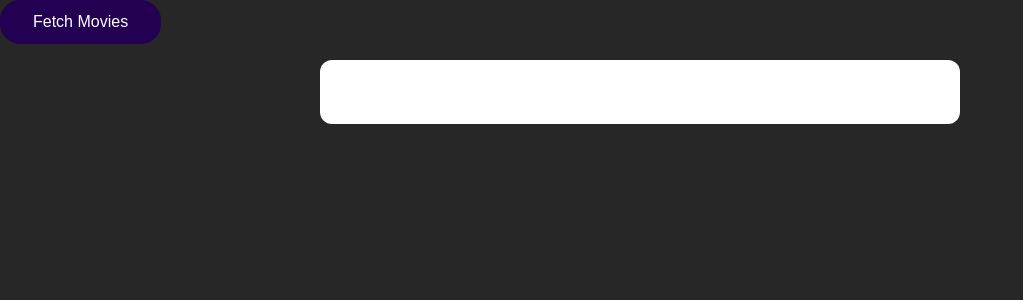
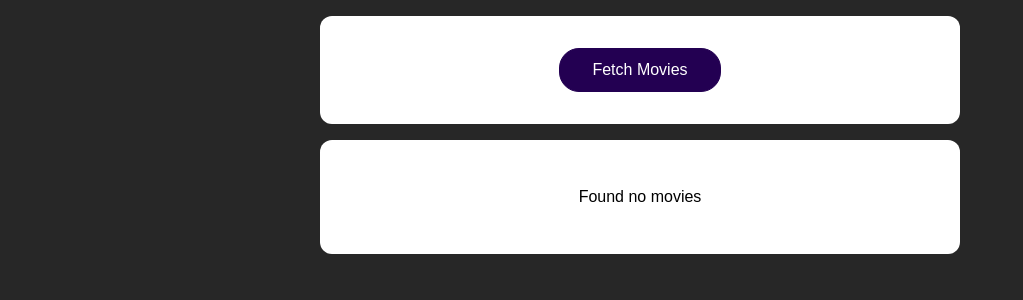
Before and after one commit to Nathaniyell/FetchMovies-Udemy, a React (Create React App) app: page / in a window 1280 px wide. Shown: the top 300 px of the page, without its empty margins (0-1023 px from the left). Built offline with nearby package versions, Linux system fonts and the light colour scheme.

Commit message:
add extra control flow blocks to help with loading states

```diff
--- a/src/App.js
+++ b/src/App.js
@@ -6,9 +6,9 @@
   const [isLoading, setIsLoading] = useState(false);
 
   async function fetchMoviesHandler() {
-    setIsLoading(true);
+    setIsLoading(true); //once the function is instantiated, the loading state becomes true
     const response = await fetch("https://swapi.dev/api/films");
-     const data = await response.json();
+    const data = await response.json();
 
     const transformedMovies = data.results.map((movie) => {
       return {
@@ -19,19 +19,22 @@
       };
     });
     setMovies(transformedMovies);
-    setIsLoading(false);
+    setIsLoading(false); //once the movies have been loaded, the loading is set back to false
   }
 
   return (
     <>
-      <button onClick={fetchMoviesHandler}>Fetch Movies</button>
       <section>
-       {!isLoading && <MoviesList movies={movies} />}
-       {isLoading && <p>Loading...</p>}
+        <button onClick={fetchMoviesHandler}>Fetch Movies</button>
+      </section>
+      <section>
+        {!isLoading && movies.length > 0 && <MoviesList movies={movies} />}
+        {!isLoading && movies.length === 0 && <p>Found no movies</p>}
+        {isLoading && <p>Loading...</p>}
       </section>
     </>
   );
 }
 
 export default App;
-   //fetch("", {}) the second argument allows us to pass in a javascript object to specify other options e.g extra headers,body, or change the http request method. In most cases you won't need the second argument because by default a get request is sent so you might not necessarily need to specifiy it
+//fetch("", {}) the second argument allows us to pass in a javascript object to specify other options e.g extra headers,body, or change the http request method. In most cases you won't need the second argument because by default a get request is sent so you might not necessarily need to specifiy it
```
